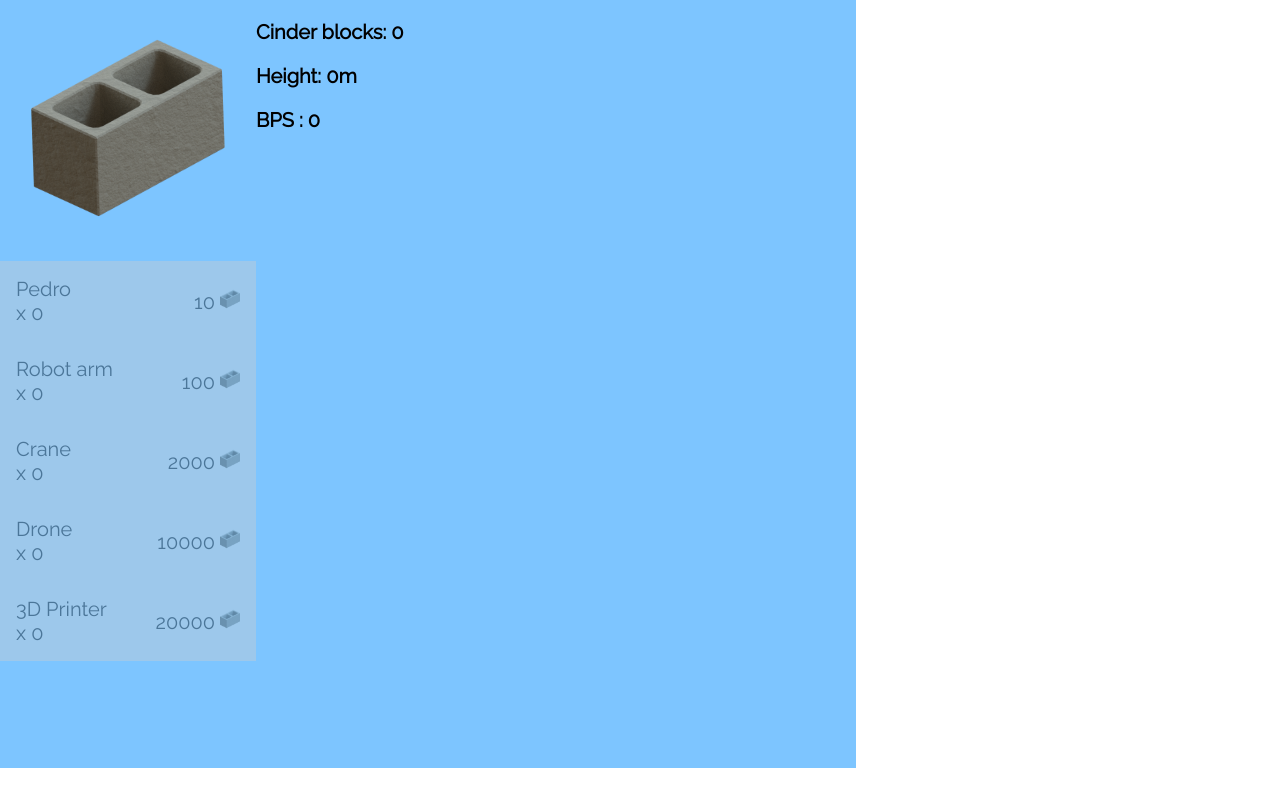
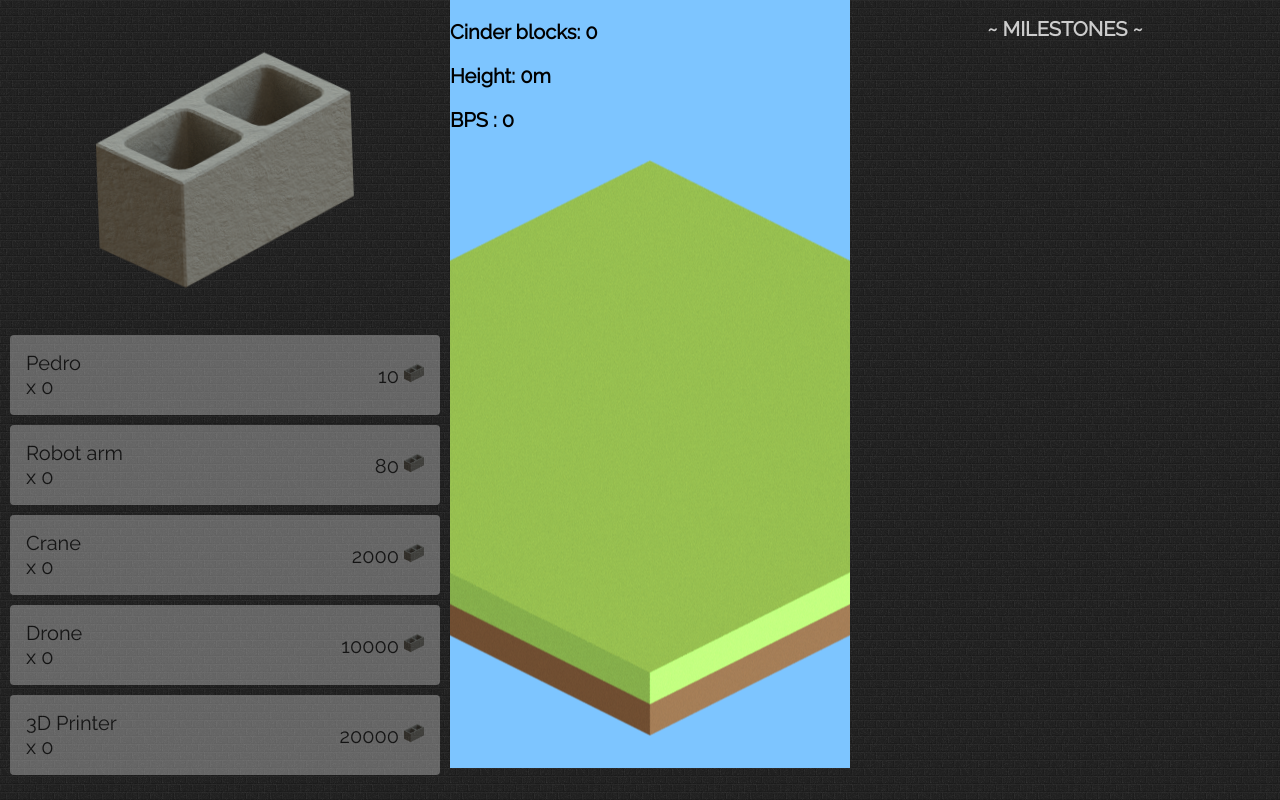
Before and after one commit to pedrus16/parpaing-clicker, a plain HTML site: page index.html in a window 1280 px wide. Drawn offline with Linux system fonts and the light colour scheme; animation ran at ten frames a second.

Commit message:
Many changes

```diff
--- a/index.html
+++ b/index.html
@@ -92,6 +92,7 @@
 	    	</div>
 
 	    	<div class="milestone">
+	    		<h2>~ Milestones ~</h2>
 	    		<ul id="milestone-list">
 	    		</ul>
 	    	</div>
--- a/src/main.js
+++ b/src/main.js
@@ -1,17 +1,17 @@
 window.onload = function() {
 
-    var game = new Phaser.Game(600, 768, Phaser.AUTO, 'viewport', { preload: preload, create: create, update: update, render: render });
+    var game = new Phaser.Game(400, 768, Phaser.AUTO, 'viewport', { preload: preload, create: create, update: update, render: render });
     var sprites = [];
     var score = 0;
     var rowIDs = [];
-    var scale = 1;
+    var scale = 0.5;
     var rowHeight = 70 * scale;
     var generators = [
         { selector: '#bt-generator1', bps: 1, count: 0, cost: 10, growthRate: 1.07, multiplier: 1 },
-        { selector: '#bt-generator2', bps: 5, count: 0, cost: 100, growthRate: 1.08, multiplier: 1 },
-        { selector: '#bt-generator3', bps: 20, count: 0, cost: 2000, growthRate: 1.09, multiplier: 1 },
-        { selector: '#bt-generator4', bps: 80, count: 0, cost: 10000, growthRate: 1.1, multiplier: 1 },
-        { selector: '#bt-generator5', bps: 150, count: 0, cost: 20000, growthRate: 1.2, multiplier: 1 },
+        { selector: '#bt-generator2', bps: 5, count: 0, cost: 80, growthRate: 1.07, multiplier: 1 },
+        { selector: '#bt-generator3', bps: 20, count: 0, cost: 2000, growthRate: 1.07, multiplier: 1 },
+        { selector: '#bt-generator4', bps: 80, count: 0, cost: 10000, growthRate: 1.07, multiplier: 1 },
+        { selector: '#bt-generator5', bps: 150, count: 0, cost: 20000, growthRate: 1.07, multiplier: 1 },
     ]
     var milestones = [
         { height: 1, name: 'Milestone #1' },
@@ -26,12 +26,21 @@ window.onload = function() {
         { height: 512, name: 'Milestone #10' },
         { height: 1024, name: 'Milestone #11' },
         { height: 2048, name: 'Milestone #12' },
+        { height: 4096, name: 'Milestone #13' },
+        { height: 8192, name: 'Milestone #14' },
+        { height: 16384, name: 'Milestone #15' },
+        { height: 32768, name: 'Milestone #16' },
     ];
+    var heightColors = [
+        { height: 0, color: '#7DC5FF' },
+        { height: 12000, color: '#7DC5FF' },
+        { height: 80000, color: '#001122' },
+    ]
     var currentMilestoneId = -1;
 
     $('#bt-cinderblock').on('click', (event) => {
-        addBricks(10);
-        score += 10;
+        addBricks(1);
+        score += 1;
     });
     generators.forEach((generator, index) => {
         $(generator.selector).find('button').on('click', (event) => buyGenerator(index, 1));
@@ -74,6 +83,7 @@ window.onload = function() {
         game.load.image('parpin31', 'assets/0031.png');
         game.load.image('parpin32', 'assets/0032.png');
         game.load.image('parpaingButton', 'assets/parpaing_button.png');
+        game.load.image('ground', 'assets/ground.png');
 
     }
 
@@ -89,6 +99,10 @@ window.onload = function() {
         game.camera.follow(cameraHeight, Phaser.Camera.FOLLOW_LOCKON, 0.5, 0.2);
         game.camera.bounds = null;
 
+        var ground = game.add.sprite(200, game.world.height - 320, 'ground');
+        // ground.scale.set(0.5);
+        ground.anchor.set(0.5, 0.5);
+
         bricks = game.add.group();
         bps = 0;
         lastScore = 0;
@@ -103,11 +117,44 @@ window.onload = function() {
         });
         updateBricks(score, score + increment);
         score += increment;
+        updateScoreUI();
         updateGenerators();
         updateMilestones();
+
         bps = Math.round(increment / (game.time.elapsed / 1000))
+
         $('#bps').text('BPS : ' + bps);
+        var flooredScore = Math.floor(score);
+        cameraHeight.y = game.world.centerY - rowHeight * 0.5 * Math.floor(flooredScore / 16);
 
+        // game.camera.y
+        // game.stage.backgroundColor = '#7DC5FF';
+        var height = Math.floor(flooredScore / 16) * 0.2;
+        var lowerColor;
+        var upperColor;
+        heightColors.forEach((color) => {
+            if (color.height <= height) {
+                lowerColor = color;
+            }
+            else if (!upperColor && color.height >= height) {
+                upperColor = color;
+            }
+        });
+        if (!upperColor) { upperColor = lowerColor; }
+        var ratio = (height - lowerColor.height) / (upperColor.height - lowerColor.height);
+        game.stage.backgroundColor = lerpColor(lowerColor.color, upperColor.color, ratio);
+    }
+
+    function lerpColor(a, b, amount) {
+        var ah = parseInt(a.replace(/#/g, ''), 16),
+            ar = ah >> 16, ag = ah >> 8 & 0xff, ab = ah & 0xff,
+            bh = parseInt(b.replace(/#/g, ''), 16),
+            br = bh >> 16, bg = bh >> 8 & 0xff, bb = bh & 0xff,
+            rr = ar + amount * (br - ar),
+            rg = ag + amount * (bg - ag),
+            rb = ab + amount * (bb - ab);
+
+        return '#' + ((1 << 24) + (rr << 16) + (rg << 8) + rb | 0).toString(16).slice(1);
     }
 
     function render() {
@@ -124,11 +171,10 @@ window.onload = function() {
         if (delta > 0) {
             addBricks(delta);
         }
-        cameraHeight.y = game.world.centerY - rowHeight * 0.5 * Math.floor(flooredScore / 16);
-        updateScore();
     }
 
     function addBricks(step = 1) {
+        if (step > 400) { return; };
         var flooredScore = Math.floor(score);
         for (var i = 0; i < step; i++) {
             var tempScore = flooredScore + i;
@@ -151,8 +197,8 @@ window.onload = function() {
         //     }
         // }
         var spriteIndex = _score % 32 + 1; // rowIDs.splice(Math.floor(Math.random() * rowIDs.length), 1)[0];
-        var brick = game.add.sprite(300, posY, 'parpin' + spriteIndex);
-        // brick.scale.setTo(scale);
+        var brick = game.add.sprite(200, posY, 'parpin' + spriteIndex);
+        brick.scale.setTo(scale);
         brick.anchor.setTo(0.5, 0.5);
         sprites.push(brick);
         bricks.add(brick);
@@ -185,7 +231,7 @@ window.onload = function() {
         updateGenerators();
     }
 
-    function updateScore() {
+    function updateScoreUI() {
         var flooredScore = Math.floor(score);
         $('#score').text('Cinder blocks: ' + new Intl.NumberFormat().format(Math.max(0, flooredScore)));
         $('#height').text('Height: ' + new Intl.NumberFormat().format(Math.floor(flooredScore / 16) * 0.2) + 'm');
--- a/src/styles.css
+++ b/src/styles.css
@@ -5,6 +5,7 @@
 
 body {
 	margin: 0;
+	background: #6B5C40 url('../assets/dark_brick_wall.png') repeat;
 }
 
 img {
@@ -28,24 +29,30 @@ ul {
     display: flex;
     flex-direction: column;
 	position: relative;
-	background: #7DC5FF;
-	width: 256px;
+	width: 300px;
 	max-height: 768px;
+    padding: 10px;
+    flex: 1;
 }
 
 .cinder-block {
 	padding: 32px;
 	cursor: pointer;
+    display: flex;
+    align-items: center;
+    flex-direction: column;
 }
 
 .wobble {
 	transition: transform 0.2s ease-out;
 	animation: wobble 2.5s alternate infinite ease-in-out;
+	max-width: 256px;
 }
 
 .sine {
 	transition: transform 0.2s ease-out;
 	animation: upDown 2s alternate infinite ease-in-out;
+	max-width: 256px;
 }
 
 @keyframes upDown {
@@ -60,6 +67,8 @@ ul {
 
 .cinder-block img {
 	transition: transform 0.2s ease-out;
+	max-width: 256px;
+	text-align: center;
 }
 
 .cinder-block img:hover {
@@ -87,9 +96,14 @@ ul {
     overflow: auto;
 }
 
+.generator-list  > ul > li {
+	margin-bottom: 10px;
+}
+
 .generator > button {
     background: none;
     border: none;
+    border-radius: 4px;
     width: 100%;
     text-align: left;
     cursor: pointer;
@@ -122,6 +136,22 @@ ul {
 }
 
 .milestone {
-	width: 200px;
+	width: 300px;
 	height: 100%;
+	flex: 1;
 }
+
+.milestone > h2 {
+	text-align: center;
+    color: #CCC;
+    text-transform: uppercase;
+}
+
+.milestone > ul > li {
+    padding: 10px;
+    /* border: 2px solid orange; */
+    margin: 10px;
+    border-radius: 4px;
+    background: rgba(255, 187, 54, 0.4);
+    color: #CCC;
+}
```
Also changed, not shown: assets/brickwall.png (added), assets/concrete-texture.png (added), assets/concrete_seamless.png (added), assets/dark_brick_wall.png (added), assets/ground.png (added), assets/mooning.png (added), assets/notebook.png (added), assets/squared_metal.png (added), assets/white_brick_wall.png (added).
